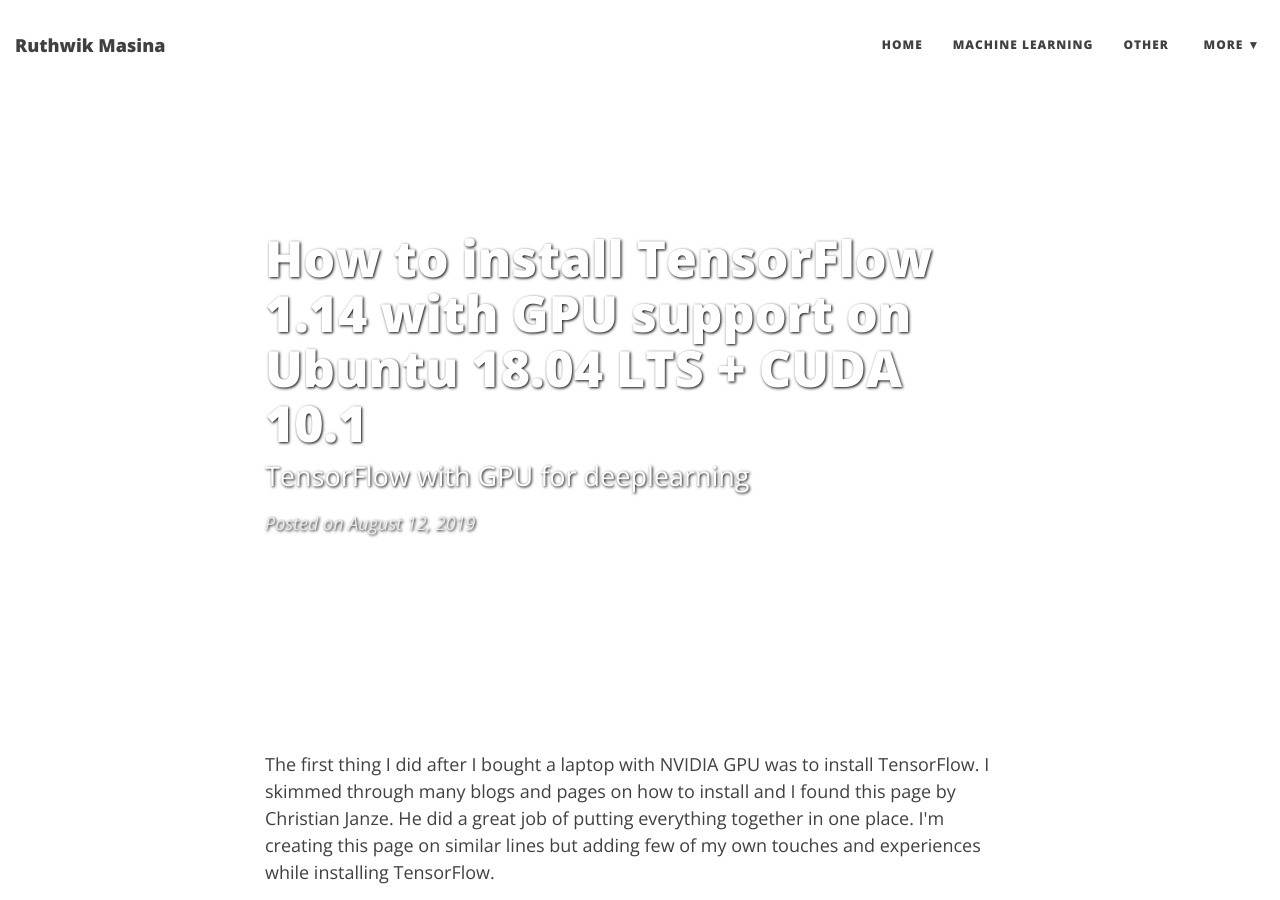
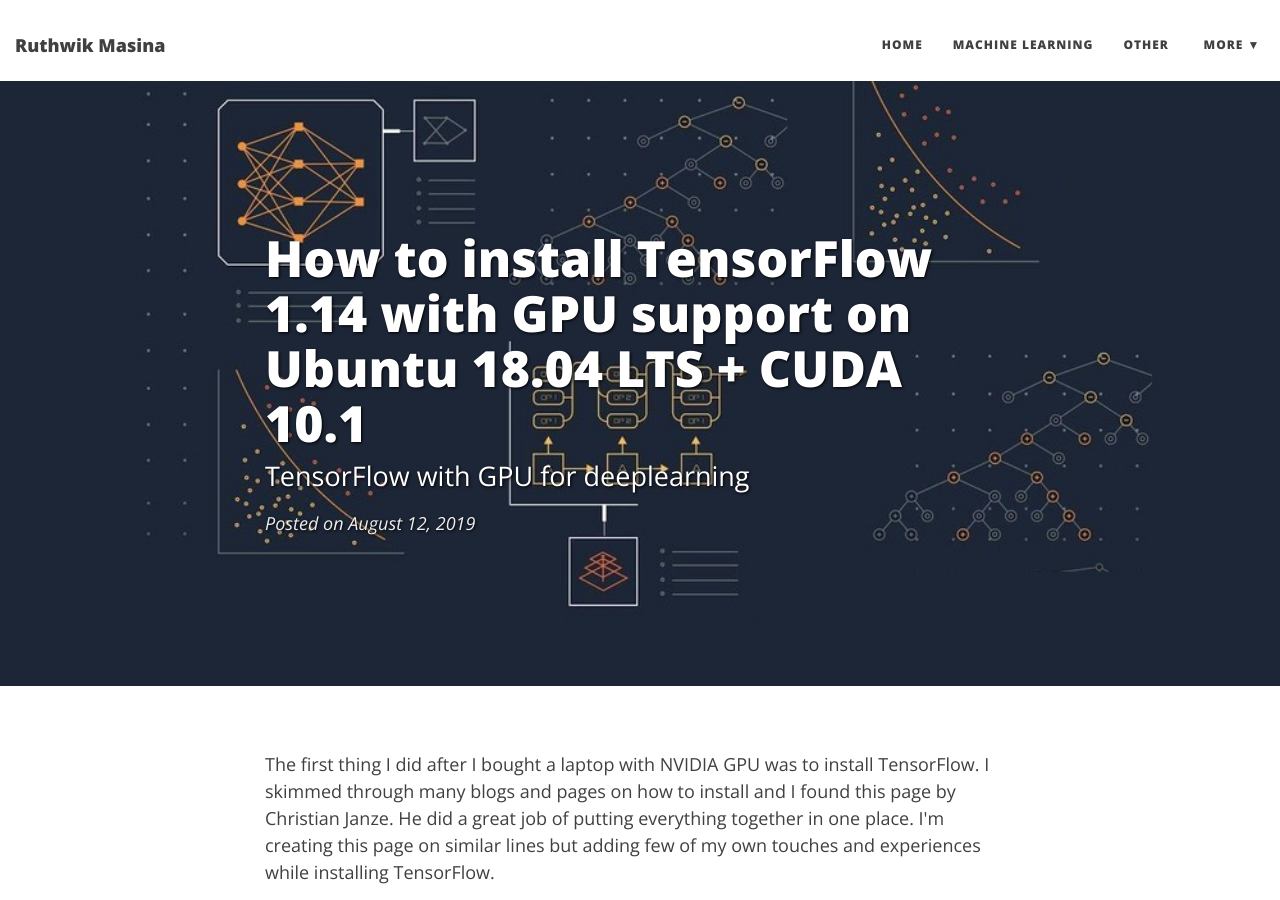
Before and after one commit to Ruthwik/ruthwik.github.io, a Jekyll site: the page built from _posts/2019-08-12-tensorflow_gpu.md, in a window 1280 px wide and 900 px high. Built offline with Jekyll 4.4.1, drawn with Linux system fonts in a browser that asks for light colours; nearby versions of some CDN libraries; comment, search, counter and statistics services are not loaded.

Commit message:
changes in blog

````diff
--- a/_posts/2019-08-12-tensorflow_gpu.md
+++ b/_posts/2019-08-12-tensorflow_gpu.md
@@ -7,7 +7,7 @@ categories: machinelearning
 tags: [GPU, TensorFlow]
 
 bigimg:
-  - /img/install_tensorflow_gpu/tensorflowimage.jpg
+  - /img/tensorflownutshell/tensorflowimage.jpg
 
 ---
 
@@ -22,22 +22,23 @@ All the Prerequisites required before starting the installation.
 <ul>
 <li> <strong><em>Install GNU Compiler Collection (GCC)</em></strong>
 
+
   ```
-  sudo apt update && sudo apt install gcc
+    sudo apt update && sudo apt install gcc
 
   ```
 
-  <img src="/img/install_tensorflow_gpu/gcc.jpg" alt="docker_core" height="50%" width="50%">
+  <img src="/img/install_tensorflow_gpu/gcc.jpg" alt="docker_core" height="85%" width="100%">
   </li>
 
   <li> <strong><em>Install build-essential package</em></strong>
 
   ```
-  sudo apt update && sudo apt install build-essential
+    sudo apt update && sudo apt install build-essential
 
   ```
 
-  <img src="/img/install_tensorflow_gpu/essential.jpg" alt="docker_core" height="50%" width="50%">
+  <img src="/img/install_tensorflow_gpu/essential.jpg" alt="docker_core" height="85%" width="100%">
   </li>
 
   <li> <strong><em>Install OpenGL Utility Toolkit (FreeGlut) and X11 Input extension library</em></strong>
@@ -69,7 +70,7 @@ I used the following commands to install as it easy and simple.
 
 If everything goes well after firing these commands, then reboot your machine. The status of Nvidia GPU can be checked with the <code>nvidia-smi</code>.
 
-<img src="/img/install_tensorflow_gpu/nvidia_smi.jpg" alt="docker_core" height="50%" width="50%">
+<img src="/img/install_tensorflow_gpu/nvidia_smi.jpg" alt="docker_core" height="85%" width="100%">
 
 </p>
 
@@ -93,7 +94,7 @@ I installed using runfile as I need to set the PATH after installation. I need t
 
 <h4>1. Download the NVIDIA® CUDA® Toolkit from [here](https://developer.nvidia.com/cuda-downloads?target_os=Linux&target_arch=x86_64&target_distro=Ubuntu&target_version=1804&target_type=runfilelocal)</h4>
 <p>
-<img src="/img/install_tensorflow_gpu/cuda_toolkit.jpg" alt="docker_core" height="50%" width="50%">
+<img src="/img/install_tensorflow_gpu/cuda_toolkit.jpg" alt="docker_core" height="85%" width="100%">
 
 </p>
 
@@ -185,14 +186,14 @@ Add the path in .bashrc file:
   nvcc -V
 
   ```
-<img src="/img/install_tensorflow_gpu/nvcc.jpg" alt="docker_core" height="50%" width="50%">
+<img src="/img/install_tensorflow_gpu/nvcc.jpg" alt="docker_core" height="85%" width="100%">
 </p>
 
 <h3>Level 3: Installing cuDNN</h3>
 <p>
 Please head over to the NVIDIA cuDNN website and click on the green Download cuDNN button. Unfortunately, you have to register for the NVIDIA Developer Program. Once you are registered, go to the NVIDIA cuDNN website and fill in the survey to reach the download page.
 
-<img src="/img/install_tensorflow_gpu/cuDNN_download.jpg" alt="docker_core" height="50%" width="50%">
+<img src="/img/install_tensorflow_gpu/cuDNN_download.jpg" alt="docker_core" height="85%" width="100%">
 
 
 ```
@@ -204,7 +205,7 @@ Please head over to the NVIDIA cuDNN website and click on the green Download cuD
   sudo dpkg -i libcudnn7-doc_7.6.2.24-1+cuda10.1_amd64.deb
 
 ```
-<img src="/img/install_tensorflow_gpu/cuDNN.jpg" alt="docker_core" height="50%" width="50%">
+<img src="/img/install_tensorflow_gpu/cuDNN.jpg" alt="docker_core" height="85%" width="100%">
 
 </p>
 
@@ -223,7 +224,7 @@ Please head over to the NVIDIA cuDNN website and click on the green Download cuD
 
 ```
 
-<img src="/img/install_tensorflow_gpu/cudaa_test.jpg" alt="docker_core" height="50%" width="50%">
+<img src="/img/install_tensorflow_gpu/cudaa_test.jpg" alt="docker_core" height="85%" width="100%">
 
 </p>
 
````
